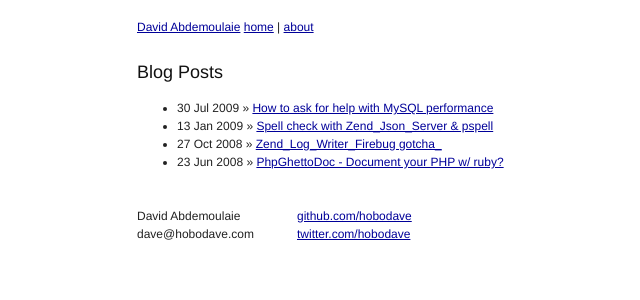
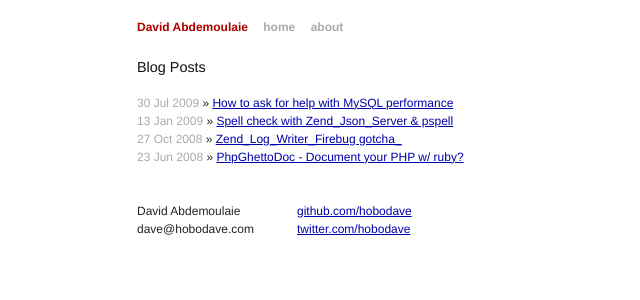
Before and after one commit to hobodave/hobodave.github.com, a Jekyll site: the page built from index.html, in a window 1280 px wide. Shown: the top 300 px of the page, without its empty margins (108-748 px from the left). Built offline with Jekyll 4.4.1, drawn with Linux system fonts in a browser that asks for light colours; Markdown is read by kramdown in place of the engine named in the settings.

Commit message:
Adding custom css

```diff
--- a/_layouts/default.html
+++ b/_layouts/default.html
@@ -7,12 +7,13 @@
     <link rel="stylesheet" href="/css/blueprint/screen.css" type="text/css" media="screen, projection">
     <link rel="stylesheet" href="/css/blueprint/print.css" type="text/css" media="print">
     <!--[if lt IE 8]><link rel="stylesheet" href="/css/blueprint/ie.css" type="text/css" media="screen, projection"><![endif]-->
+    <link rel="stylesheet" href="/css/screen.css" type="text/css" media="screen, projection">
 </head>
 <body>
-<div class="container">
+<div class="site container">
     <div class="title span-20 prepend-2 append-2 prepend-top last">
         <a href="/">David Abdemoulaie</a>
-        <a class="extra" href="/">home</a> |
+        <a class="extra" href="/">home</a>
         <a class="extra" href="/about/">about</a>
     </div>
 
--- /dev/null
+++ b/css/screen.css
@@ -0,0 +1,27 @@
+div.title {
+  color: #AA0000;
+  font-weight: bold;
+}
+
+a {
+  color: #0000AA;
+}
+
+.site .title a {
+  color: #AA0000;
+  text-decoration: none;
+}
+
+.site .title a.extra {
+  color: #AAAAAA;
+  margin-left: 1em;
+  text-decoration: none;
+}
+
+ul.posts {
+  list-style-type: none;
+}
+
+ul.posts span {
+  color: #AAAAAA;
+}
--- a/index.html
+++ b/index.html
@@ -3,8 +3,8 @@ layout: default
 title: David Abdemoulaie
 ---
 
-<h3 class="prepend-top">Blog Posts</h3>
-<ul class="posts">
+<h4 class="prepend-top">Blog Posts</h4>
+<ul class="posts pull-1">
 {% for post in site.posts %}
     <li><span>{{ post.date | date_to_string }}</span> &raquo; <a href="{{ post.url }}">{{ post.title }}</a></li>
 {% endfor %}
```
